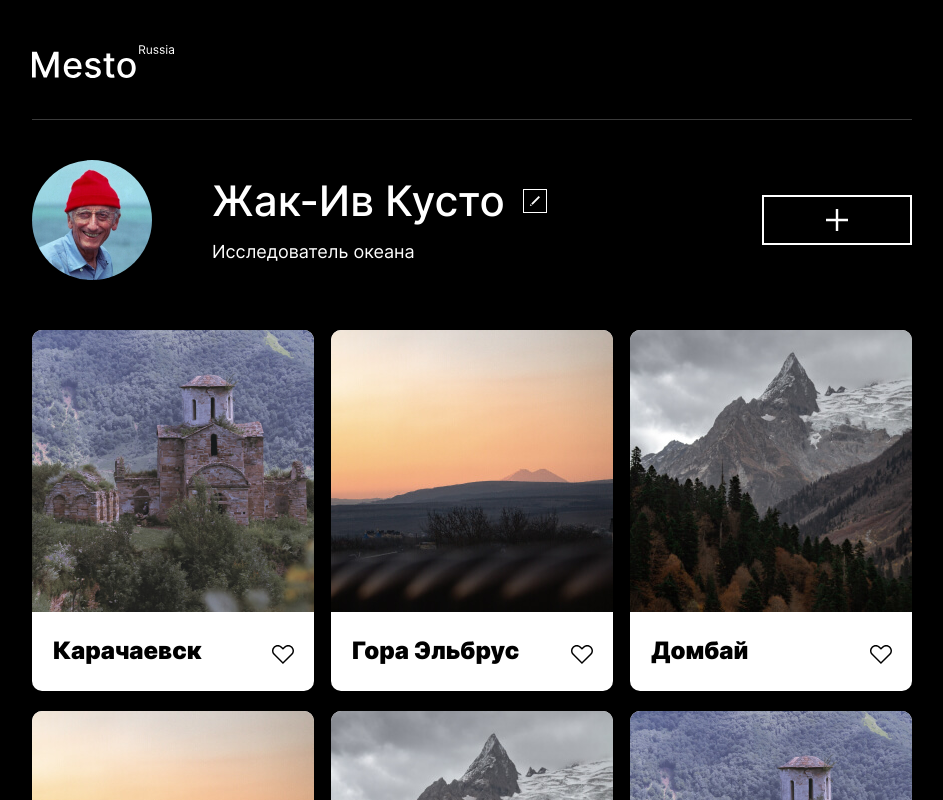
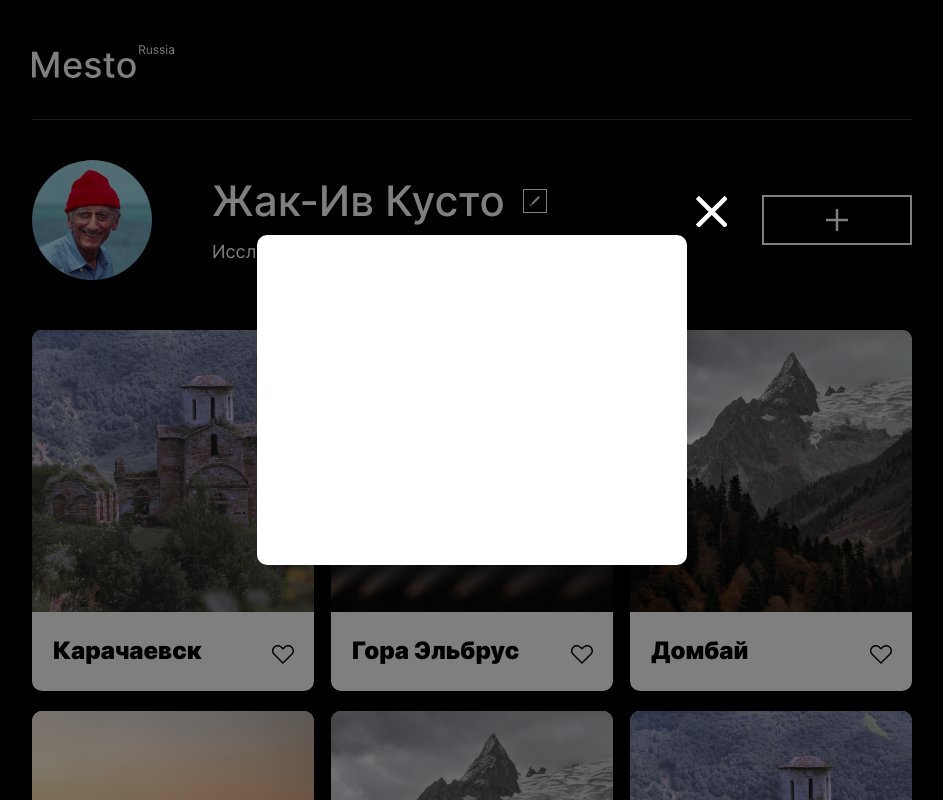
Before and after one commit to OksanaSorokina/mesto-project, a plain HTML site: page index.html in a window 1280 px wide. Shown: the top 800 px of the page, without its empty margins (168-1111 px from the left). Drawn offline with Linux system fonts and the light colour scheme.

Commit message:
заготовка под модальное окно (прямоугольник,тень и крестик)

```diff
--- a/blocks/element/__like/element__like.css
+++ b/blocks/element/__like/element__like.css
@@ -6,7 +6,7 @@
 
     /*т.к. элемент сделала через кнопку, надо убрать обводку и заливку по умолчанию*/
     border: 0;
-    background-color: #fff;
+    background-color: transparent;
 
     /*добавила иконку*/
     background-image: url(../../../images/element-like.svg);
--- a/blocks/header/__line/header__line.css
+++ b/blocks/header/__line/header__line.css
@@ -1,4 +1,5 @@
 .header__line {
-    color: #545454;
+    color: rgba(84, 84, 84, 0.7);
     margin: 41px 0 0;
+    height: 1px;
 }
--- /dev/null
+++ b/blocks/popup/__close/popup__close.css
@@ -0,0 +1,21 @@
+.popup__close {
+    background-image: url(../../../images/popup-close-icon.svg);
+    width: 32px;
+    height: 32px;
+
+    /*т.к. элемент сделала через кнопку, надо убрать обводку и заливку по умолчанию*/
+    border: 0;
+    background-color: transparent;
+
+    /*сдвигаю вправо/вверх от контейнера, меряю по верхней правой точке иконки*/
+    /*родительский элемент popup__container спозиционировала*/
+    position: absolute;
+    top: -40px;
+    right: -40px;
+}
+
+
+.popup__close:hover {
+    opacity: 0.6;
+    transition: 500ms;
+}
--- /dev/null
+++ b/blocks/popup/__container/popup__container.css
@@ -0,0 +1,15 @@
+.popup__container {
+    width: 430px;
+    /*минимальная выcота, т.к. текста м.б. добавлено много*/
+    min-height: 330px;
+
+
+    background-color: #fff;
+    border-radius: 10px;
+    box-shadow: 0 0 25px rgba(0, 0, 0, 0.15);
+
+    /*спозиционировала родительский элемент, чтобы можно было задать
+    абс.позиционирование элементам внутри контейнера */
+    position: relative;
+
+}
--- /dev/null
+++ b/blocks/popup/_opened/popup_opened.css
@@ -0,0 +1,3 @@
+.popup_opened {
+    display: flex;
+}
--- /dev/null
+++ b/blocks/popup/popup.css
@@ -0,0 +1,22 @@
+.popup {
+    /*изначально попап не виден*/
+    display: none;
+
+    /*позиционирую по центру элемент(модальное окно), которое будет внутри блока*/
+    /*display: flex; перенесла в popup_opened.css, по заданию
+    через добавление/убирание этого модификатора появляется модальное окно*/
+    justify-content: center;
+    align-items: center;
+
+    /*добавляю полупрозрачный фон (затемнение экрана)*/
+    background-color: rgba(0, 0, 0, 0.5);
+    width: 100%;
+    min-height: 100%;
+    /*благодаря min-height:100% блок «затемнение» обрел минимальную
+    высоту в 100% экрана*/
+
+    /*фиксирую затемнение*/
+    position:fixed;
+    top: 0;
+    left: 0;
+}
--- a/index.html
+++ b/index.html
@@ -34,6 +34,7 @@
       alt="декорация линия"
       class="header__line">
   </header>
+  <main class="content">
     <!--Профиль-->
     <section class="profile">
       <img
@@ -157,11 +158,34 @@
         </div>
       </li>
     </ul>
-</body>
+  </main>
     <!--Футер-->
     <footer class="footer">
       <p class="footer__copyright">&copy;&nbsp;2020 Mesto Russia</p>
     </footer>
+</body>
+
+
+<div class="popup popup_opened">
+  <div class="popup__container">
+    <button
+      type="button"
+      class="popup__close">
+    </button>
+  </div>
+</div>
+
+
+
+
+
+
+</div>
+
+
+
+
+
 
 
 
--- a/pages/index.css
+++ b/pages/index.css
@@ -26,3 +26,8 @@
 
 @import url(../blocks/footer/footer.css);
 @import url(../blocks/footer/__copyright/footer__copyright.css);
+
+@import url(../blocks/popup/popup.css);
+@import url(../blocks/popup/__container/popup__container.css);
+@import url(../blocks/popup/_opened/popup_opened.css);
+@import url(../blocks/popup/__close/popup__close.css);
```
Also changed, not shown: images/popup-close-icon.svg (added). Lines whose indentation alone changed are shown as unchanged.
